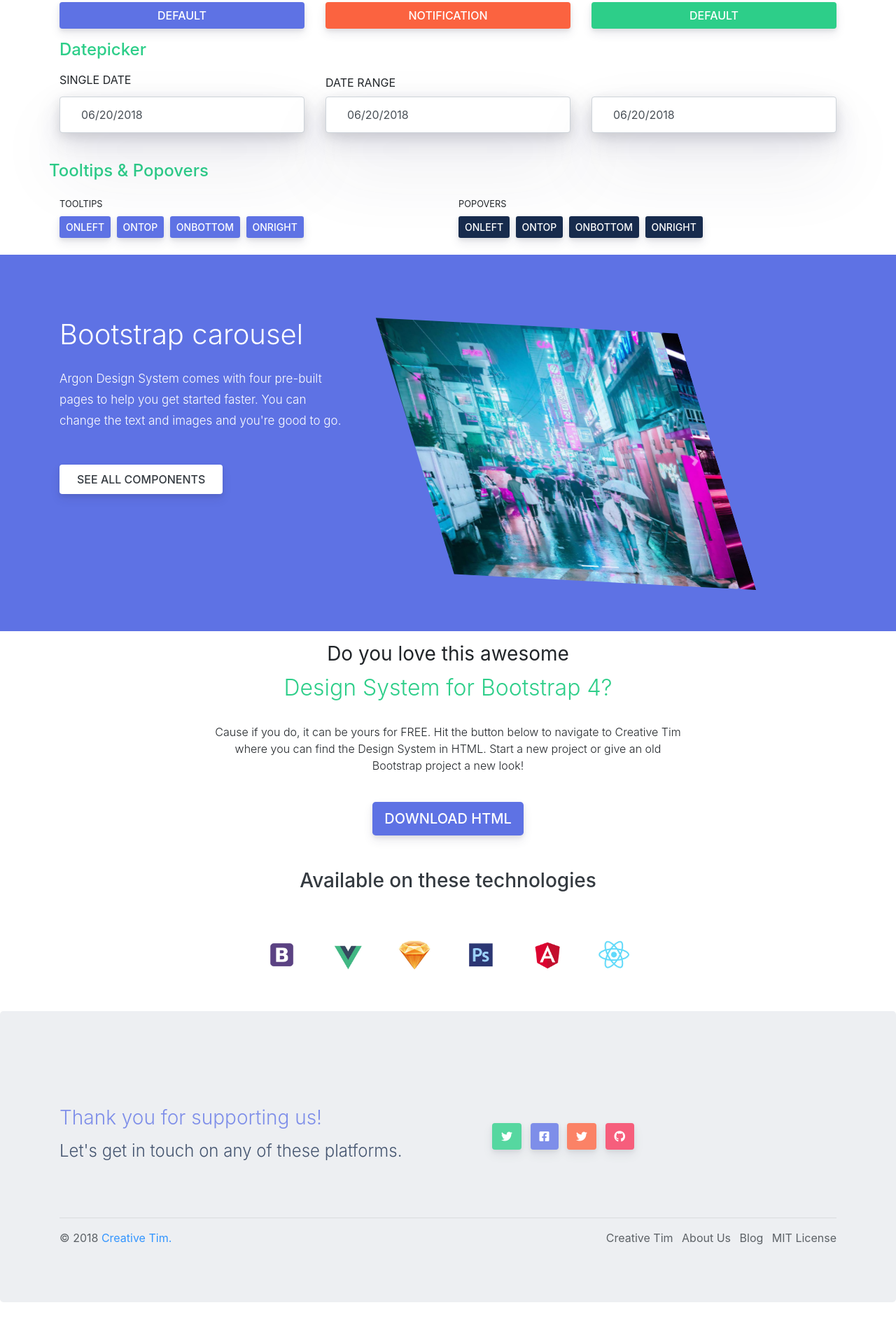
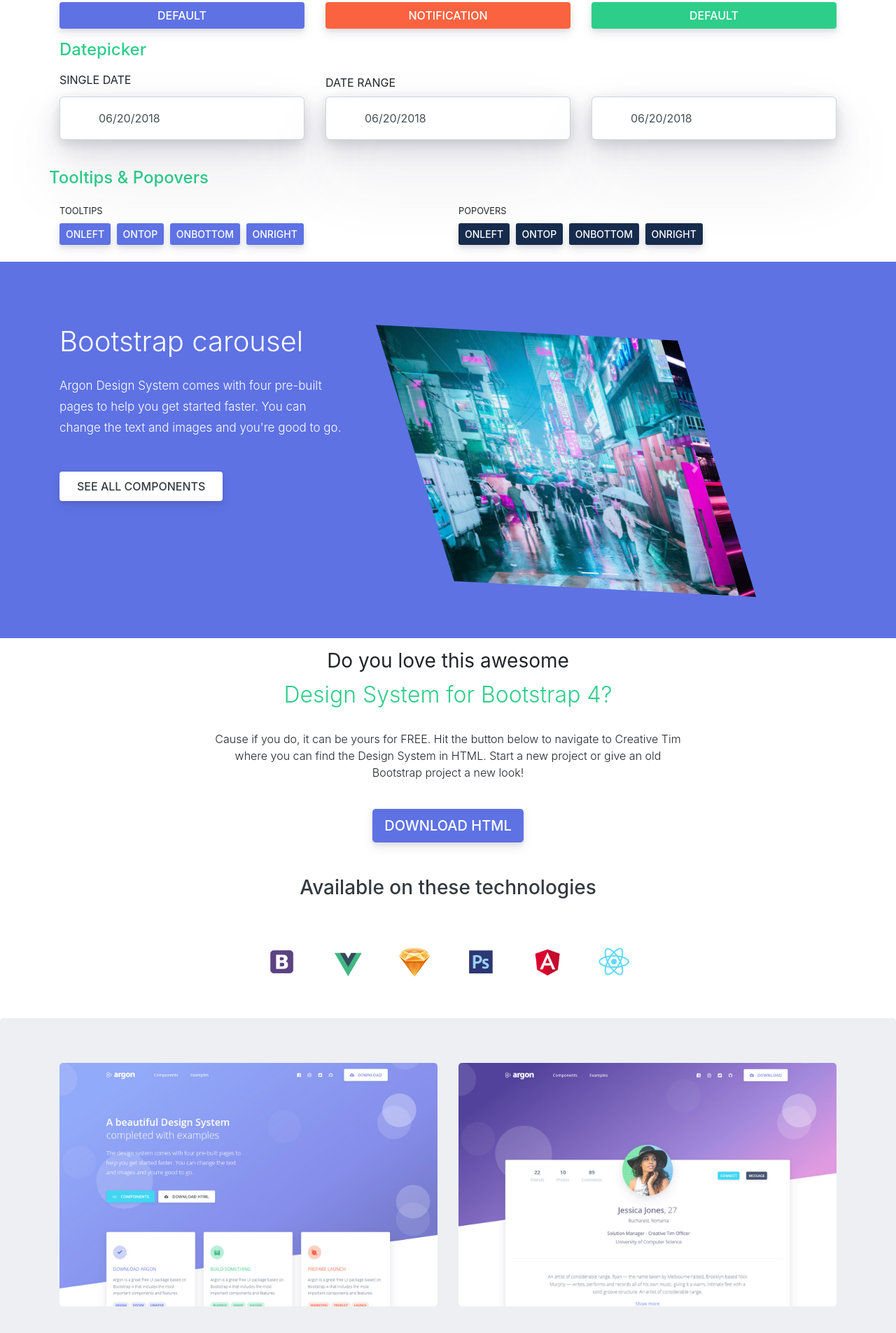
Before and after one commit to ALIHAIDER910/bezig, a plain HTML site: page index.html in a window 1280 px wide. Shown: the part 6835-8740 px from the top of the page at 70% size. Before the commit the page ends 8696 px from the top, so only its background shows below. Drawn offline with Linux system fonts and the light colour scheme.

Commit message:
changes in css

```diff
--- a/assets/css/index.css
+++ b/assets/css/index.css
@@ -316,6 +316,8 @@
 
 /* customiza dotpicker */
 .datepicker-dropdown{
-    padding: 25px 30px;
+    padding: 30px 55px;
+    border-radius: 6px;
     box-shadow: 0 50px 100px rgb(50 50 93 / 10%), 0 15px 35px rgb(50 50 93 / 15%), 0 5px 15px rgb(0 0 0 / 10%);
+    line-height: 35px;
 }
--- a/index.html
+++ b/index.html
@@ -1338,10 +1338,10 @@
     <div class="container">
       <div class="row">
         <div class="col-lg-6">
-          <img src="images/theme/landing.jpg" class="img-fluid btn-transform rounded-lg" alt="">
+          <img src="assets/images/theme/landing.jpg" class="img-fluid btn-transform rounded-lg" alt="">
         </div>
         <div class="col-lg-6 mt-lg-0 mt-4 ">
-          <img src="images/theme/profile.jpg" class="img-fluid btn-transform rounded-lg" alt="">
+          <img src="assets/images/theme/profile.jpg" class="img-fluid btn-transform rounded-lg" alt="">
         </div>
       </div>
     </div>
```
Also changed, not shown: landing.html (+2 -2 lines).
